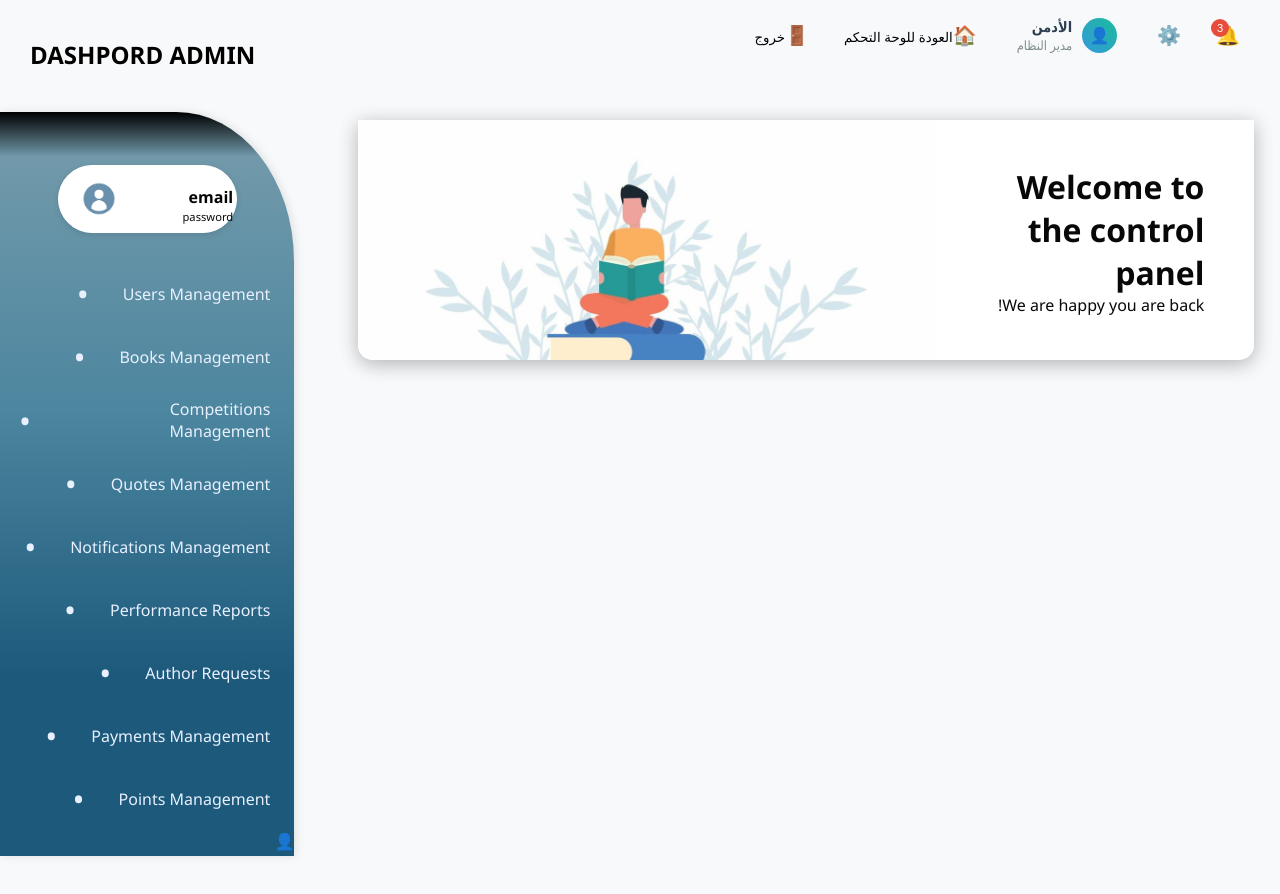
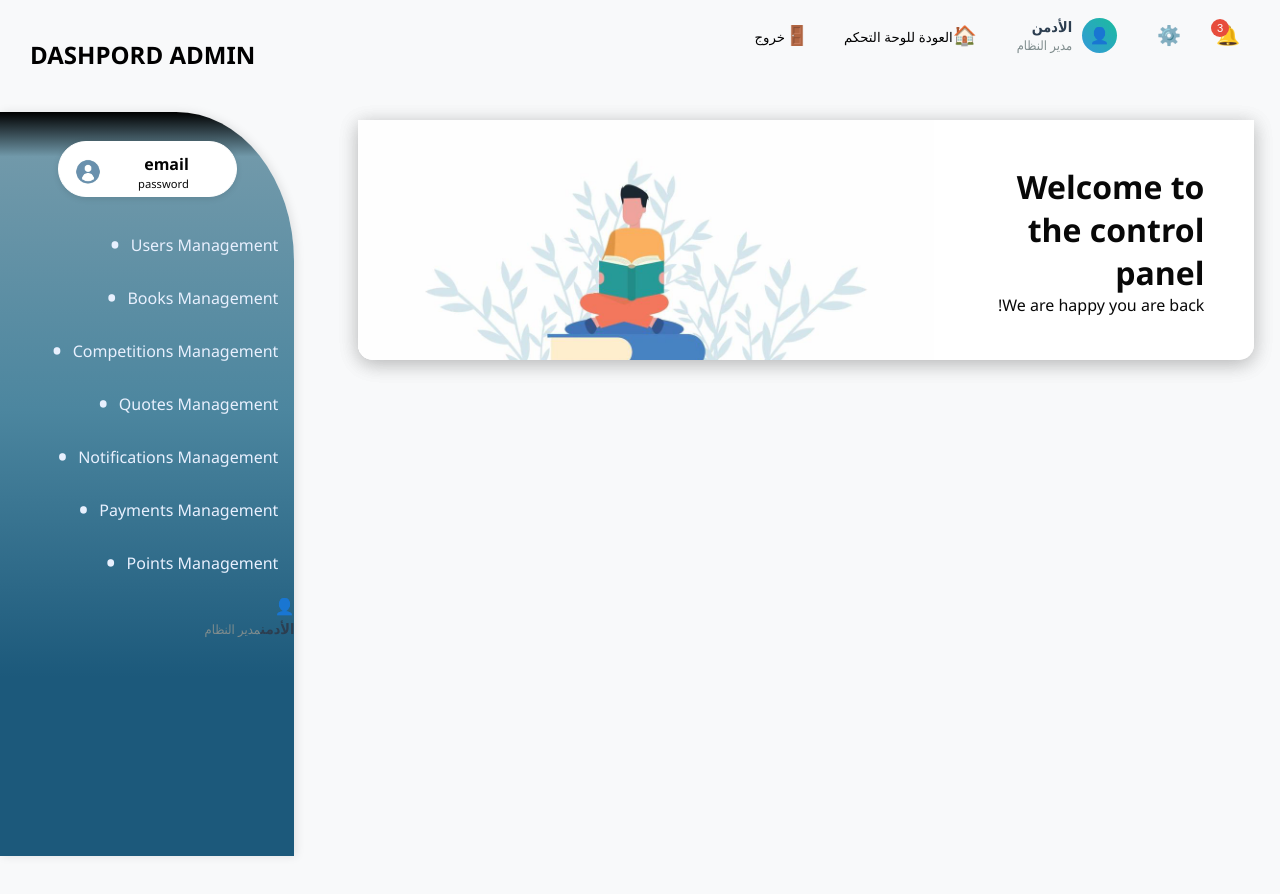
Before and after one commit to EngMohammadMostafa/Journey-of-a-pen_Frontend, a React (Vite) app: page /dashboard in a window 1280 px wide. Shown: the top 894 px of the page. Built offline with nearby package versions, Linux system fonts and the light colour scheme; sample sign-in values are in the browser's storage.

Commit message:
remove (report and AuthoRequests ) from sidebar and remove it from router

```diff
--- a/src/Router.jsx
+++ b/src/Router.jsx
@@ -15,10 +15,8 @@ import QuotesManagement from './pages/QuotesManagement'
 import NotificationsManagement from './pages/NotificationsManagement'
 
 
-import AuthorRequests from './pages/AuthorRequests'
 import PaymentsManagement from './pages/PaymentsManagement'
 import PointsManagement from './pages/PointsManagement'
-import ReportsManagement from './pages/ReportsManagement'
 
 const AppRouter = ({ sidebarCollapsed, onToggleSidebar }) => {
   const { user, isAuthenticated, loading } = useAuth() // ✅ الآن isAuthenticated موجود
@@ -68,8 +66,7 @@ const AppRouter = ({ sidebarCollapsed, onToggleSidebar }) => {
             <Route path="/notifications" element={<NotificationsManagement />} />
 
 
-            <Route path="/reports" element={<ReportsManagement />} />
-            <Route path="/author-requests" element={<AuthorRequests />} />
+
             <Route path="/payments" element={<PaymentsManagement />} />
             <Route path="/points" element={<PointsManagement />} />
             <Route path="/login" element={<Navigate to="/dashboard" />} />
--- a/src/components/layout/Sidebar.jsx
+++ b/src/components/layout/Sidebar.jsx
@@ -11,8 +11,6 @@ const Sidebar = () => {
     { path: '/competitions', icon: '', label: 'Competitions Management' },
     { path: '/quotes', icon: '', label: 'Quotes Management' },
     { path: '/notifications', icon: '', label: 'Notifications Management' },
-    { path: '/reports', icon: '', label: 'Performance Reports' },
-    { path: '/author-requests', icon: '', label: 'Author Requests' },
     { path: '/payments', icon: '', label: 'Payments Management' },
     { path: '/points', icon: '', label: 'Points Management' }
   ]
--- a/src/styles/global.css
+++ b/src/styles/global.css
@@ -141,6 +141,7 @@ flex-grow: 1;
   border-top-right-radius: 40% 20%;
   overflow-y: auto;
   scrollbar-width: thin;
+  row-gap: 6px;
 }
 
 
@@ -153,22 +154,22 @@ flex-grow: 1;
   display: flex;
   align-items:flex-end;
   justify-content: flex-end;
-  padding: 8px 15px;
+  padding:  5px 10px;
   border: 1px solid #ffffff;
   border-radius: 40px;
-  gap: 40%;
+  gap: 20%;
   background-color: #ffffff;
   width: 14vw; /* يناسب عرض السايدبار */
-  height: 10vh;
-  margin: 18% auto 10% auto;
+  height: 7vh;
+  margin: 10% auto 5% auto;
   box-shadow: 0 2px 6px rgba(0, 0, 0, 0.1);
 }
 
 /* الصورة على اليسار */
 .sidebar-image-small {
 
-  width: 50px;
-  height: 50px;
+  width: 38px;
+  height: 38px;
   border-radius: 50%;
   object-fit: cover;
   margin-right: 0%;
@@ -197,18 +198,20 @@ flex-grow: 1;
 .nav-link::after {
   content: '•'; /* النقطة */
   color: #e8f0fe;
-  font-size: 2.0rem;
-  margin-right: 10%; /* تباعد بين النقطة والنص */
+  font-size: 1.9rem; /* كان 2rem */
+  margin-right: 6px; /* تقليل المسافة بين النقطة والنص */
+
 }
 
 
 .nav-link {
   display: flex;
   align-items: center;
-  padding: 15px 20px;
+  padding: 6px 12px;
   color: #e8f0fe;
-  padding: 10px 16px;
-  gap: 8px;
+  padding: 6px 12px;
+  gap: 4px;
+  font-size: 1rem;
   text-decoration: none;
   transition: all 0.3s ease;
   border-left: 3px solid transparent;
```
